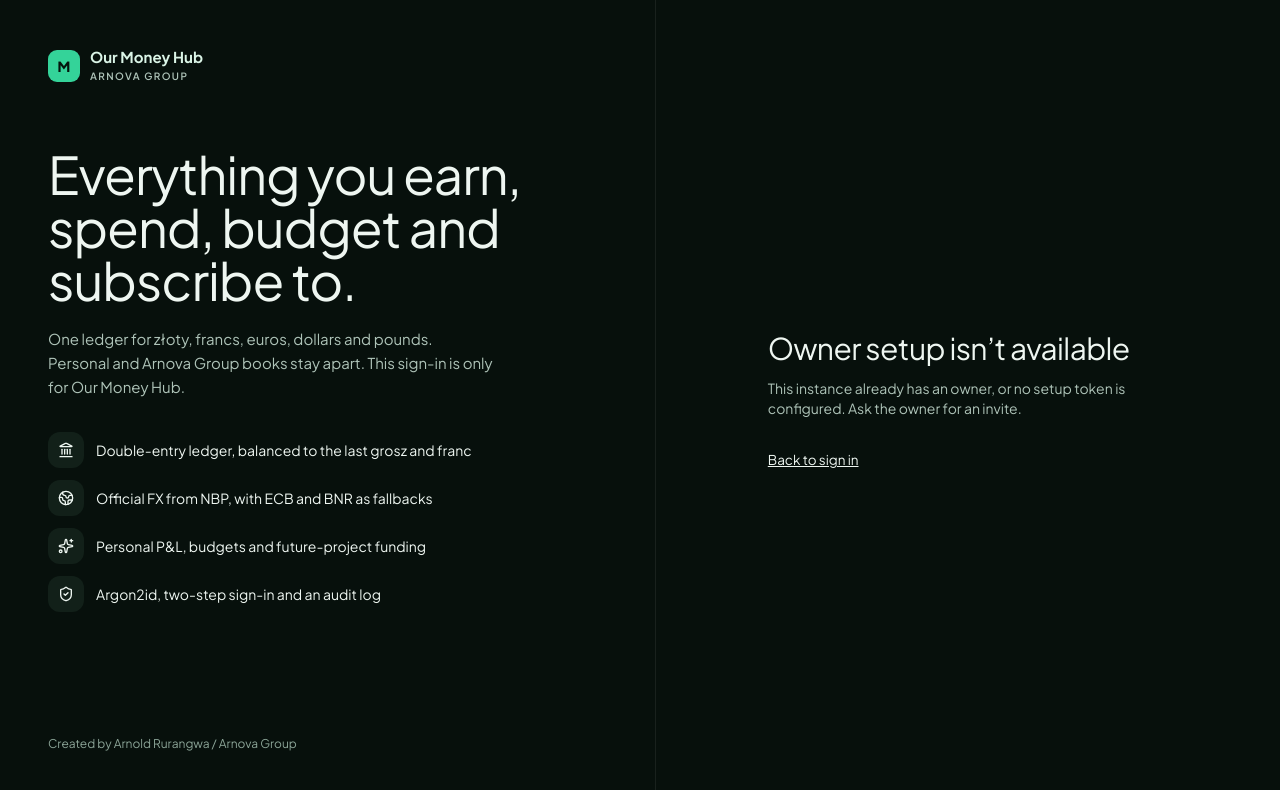
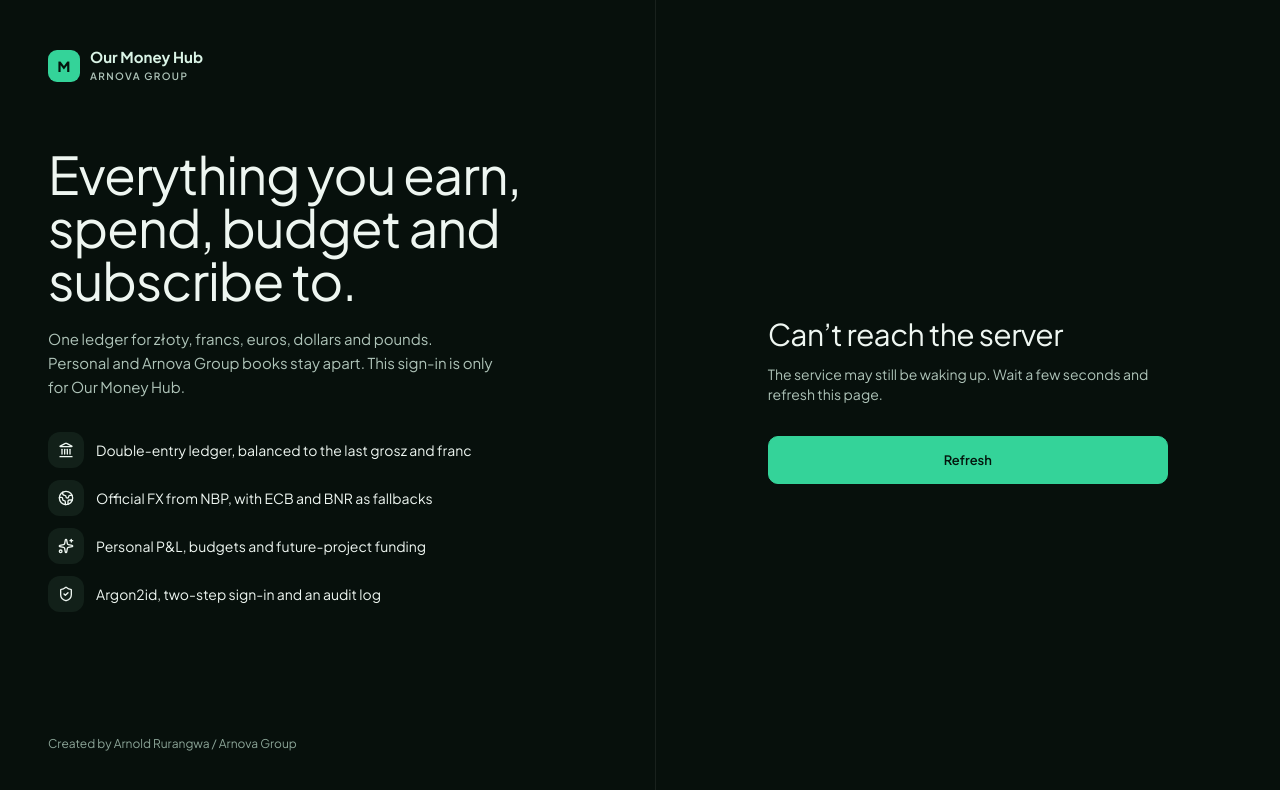
Before and after one commit to Arnold-RG/our-money-hub, a Next.js app in the folder frontend/: page /setup in a window 1280 px wide. Shown: the top 790 px of the page. Built offline with nearby package versions, Linux system fonts and the light colour scheme; no server answers.

Commit message:
Say when owner setup cannot reach the server
A failed config fetch was treated as setup already being used, so a phone
opening the form while the free service was still waking saw "Owner setup
isn’t available" instead of a refresh prompt.

```diff
--- a/frontend/src/app/(auth)/setup/page.tsx
+++ b/frontend/src/app/(auth)/setup/page.tsx
@@ -23,9 +23,12 @@ function SetupForm() {
   const [error, setError] = useState<string | null>(null);
   const [busy, setBusy] = useState(false);
   const [available, setAvailable] = useState<boolean | null>(null);
+  const [configError, setConfigError] = useState(false);
 
   useEffect(() => {
-    api<{ owner_setup: boolean }>("/auth/config").then((c) => setAvailable(c.owner_setup)).catch(() => setAvailable(false));
+    api<{ owner_setup: boolean }>("/auth/config")
+      .then((c) => { setAvailable(c.owner_setup); setConfigError(false); })
+      .catch(() => setConfigError(true));
   }, []);
 
   const lengthOk = password.length >= 12 && password.length <= 128;
@@ -48,6 +51,15 @@ function SetupForm() {
     } finally { setBusy(false); }
   };
 
+  if (configError) {
+    return (
+      <>
+        <h1 className="display text-3xl">Can’t reach the server</h1>
+        <p className="mt-3 text-sm" style={{ color: "var(--text2)" }}>The service may still be waking up. Wait a few seconds and refresh this page.</p>
+        <button type="button" className="btn btn-primary mt-8 flex h-12 w-full items-center justify-center" onClick={() => window.location.reload()}>Refresh</button>
+      </>
+    );
+  }
   if (available === false) {
     return (
       <>
```
Also changed, not shown: 1 other file (tests, documents, lock files or other folders).
